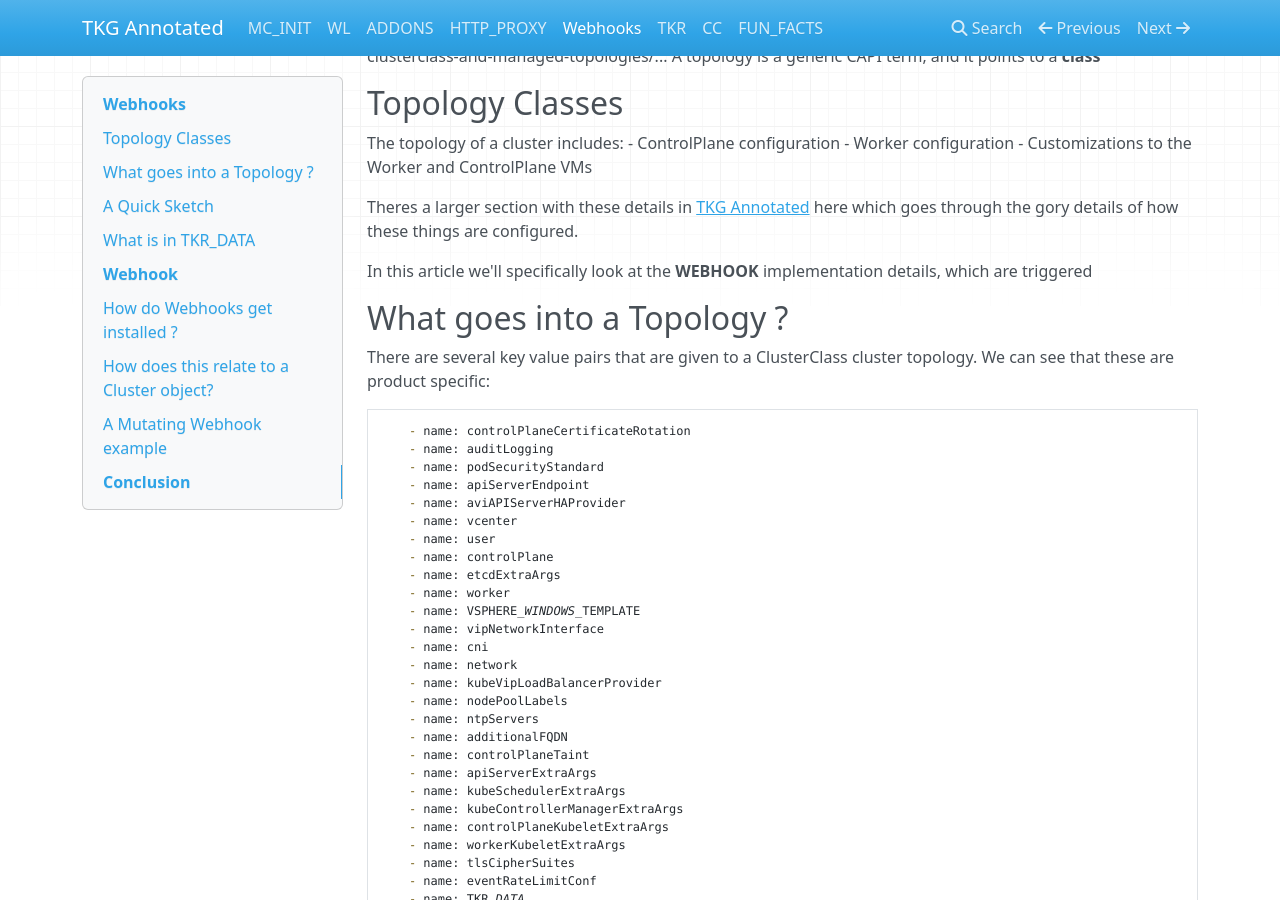
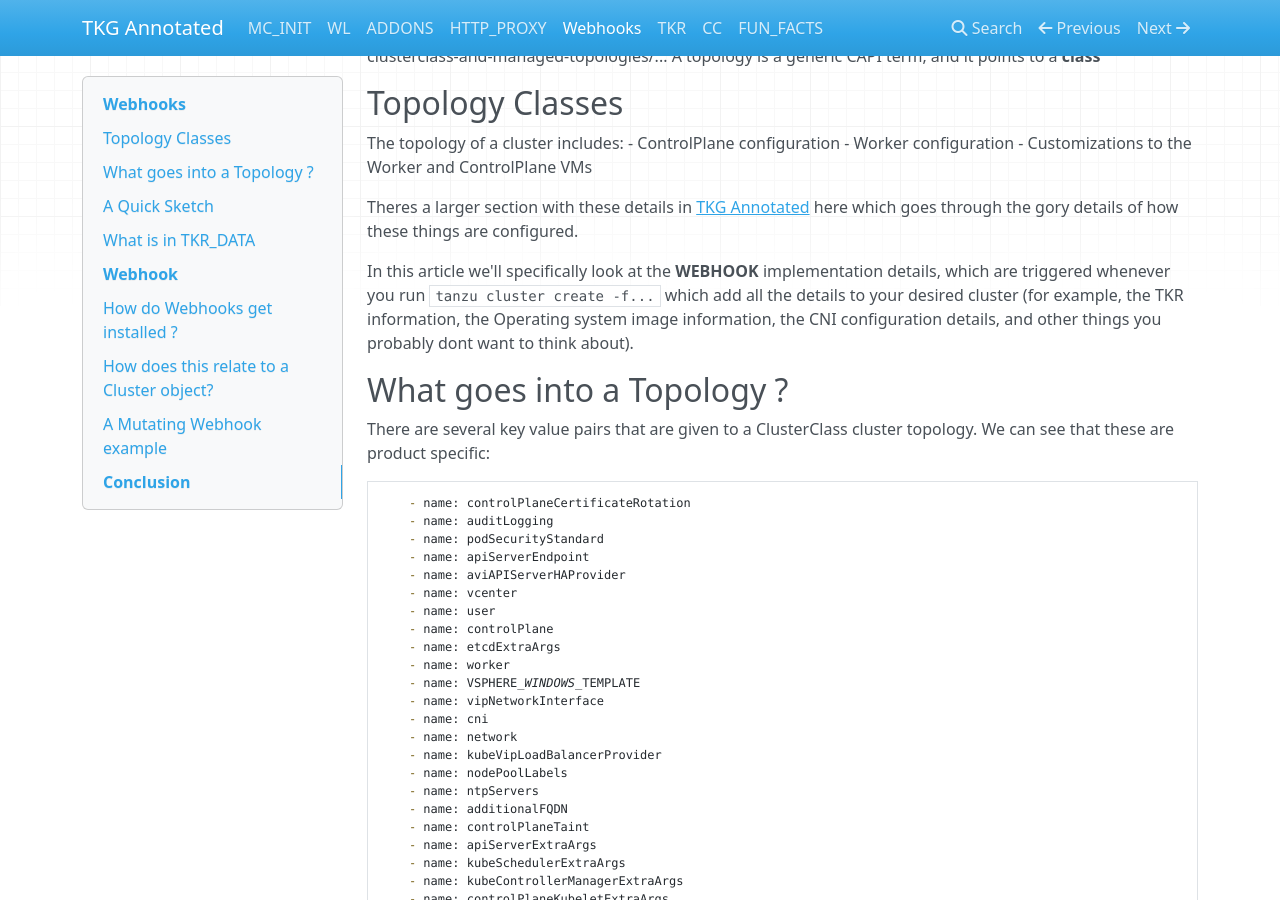
Before and after one commit to jayunit100/tanzu-install-annotated, an MkDocs documentation site: the page built from docs/z3-webhooks.md, in a window 1280 px wide and 900 px high, scrolled down 358 px. Built offline with MkDocs 1.6.1, drawn with Linux system fonts in a browser that asks for light colours; nearby versions of some CDN libraries.

Commit message:
Update z3-webhooks.md

```diff
--- a/docs/z3-webhooks.md
+++ b/docs/z3-webhooks.md
@@ -26,7 +26,7 @@
 
 Theres a larger section with these details in [TKG Annotated](https://tanzu-install-annotated.readthedocs.io/en/latest/z5-cc/) here which goes through the gory details of how these things are configured.
 
-In this article we'll specifically look at the **WEBHOOK** implementation details, which are triggered
+In this article we'll specifically look at the **WEBHOOK** implementation details, which are triggered whenever you run `tanzu cluster create -f...` which add all the details to your desired cluster (for example, the TKR information, the Operating system image information, the CNI configuration details, and other things you probably dont want to think about).
 
 ## What goes into a Topology ?
 
```
